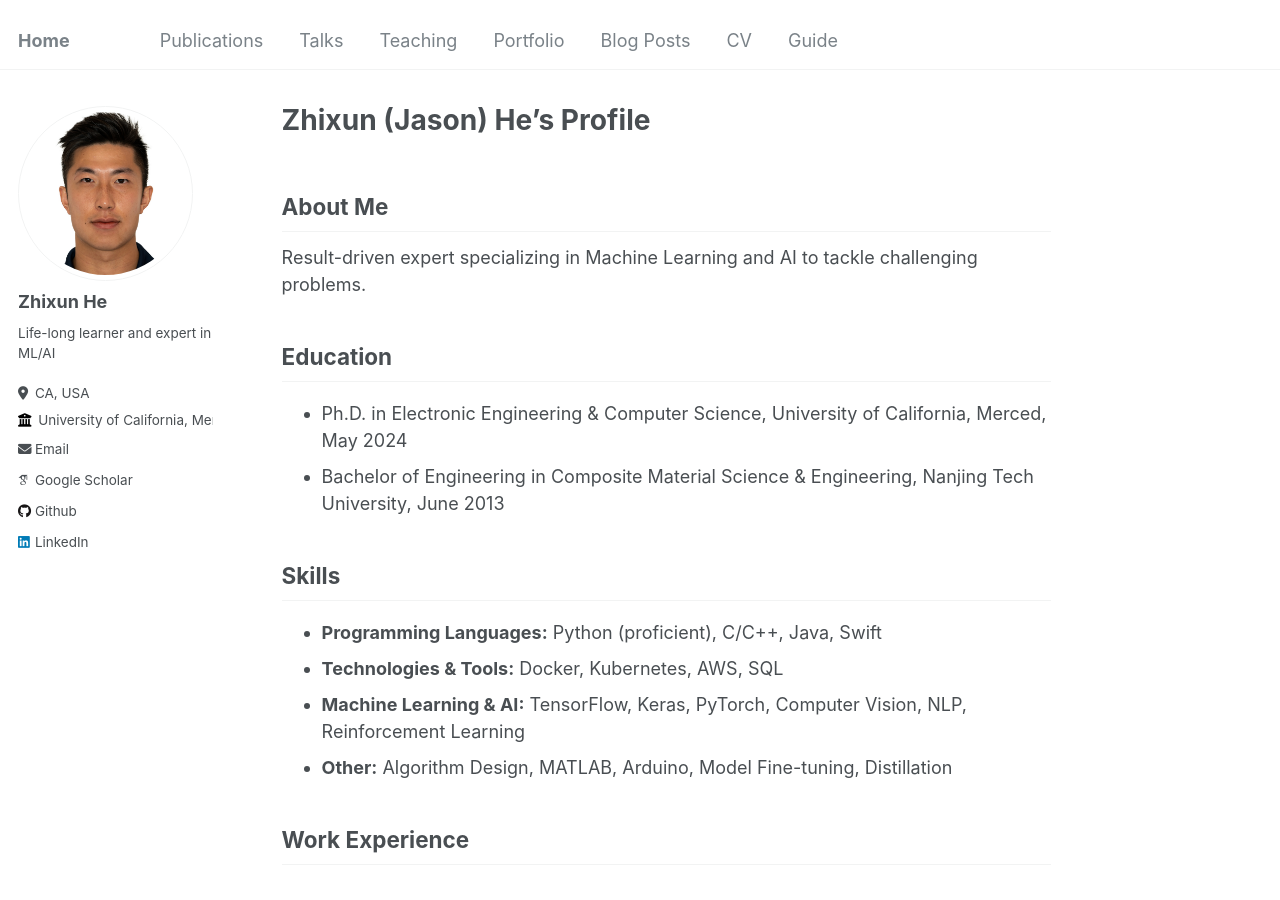
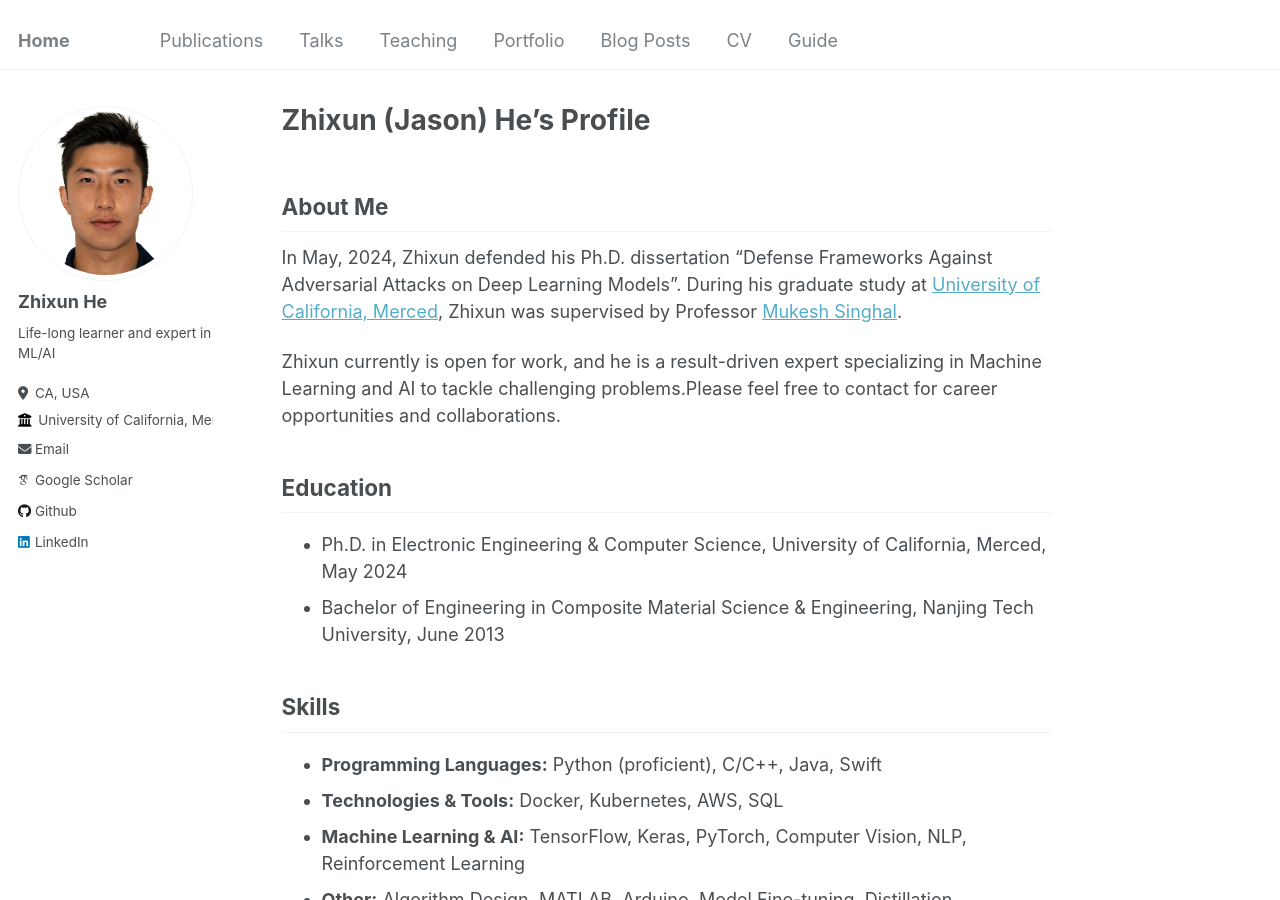
Before and after one commit to inspirepassion/inspirepassion.github.io, a Jekyll site: the page built from _pages/about.md, in a window 1280 px wide and 900 px high. Built offline with Jekyll 4.4.1, drawn with Linux system fonts in a browser that asks for light colours; some web fonts are replaced; some of the changed text lies outside the part shown.

Commit message:
edit about me

```diff
--- a/_config.yml
+++ b/_config.yml
@@ -10,7 +10,7 @@
 locale                   : "en-US"
 title                    : "Home"
 title_separator          : "-"
-name                     : &name "Your Name"
+name                     : &name "Zhixun He"
 description              : &description "personal description"
 url                      : "https://inspirepassion.github.io/" # the base hostname & protocol for your site e.g. "https://mmistakes.github.io"
 baseurl                  : "" # the subpath of your site, e.g. "/blog"
--- a/_pages/about.md
+++ b/_pages/about.md
@@ -7,7 +7,9 @@ redirect_from:
   - /about.html
 ---
 ## About Me
-Result-driven expert specializing in Machine Learning and AI to tackle challenging problems.
+In May, 2024, Zhixun defended his Ph.D. dissertation "Defense Frameworks Against Adversarial Attacks on Deep Learning Models". During his graduate study at [University of California, Merced](https://eecs.ucmerced.edu/content/zhixun-he), Zhixun was supervised by Professor [Mukesh Singhal](https://cloudlab.ucmerced.edu/people/~mukesh).
+
+Zhixun currently is open for work, and he is a result-driven expert specializing in Machine Learning and AI to tackle challenging problems.Please feel free to contact for career opportunities and collaborations.
 
 
 ## Education
```
